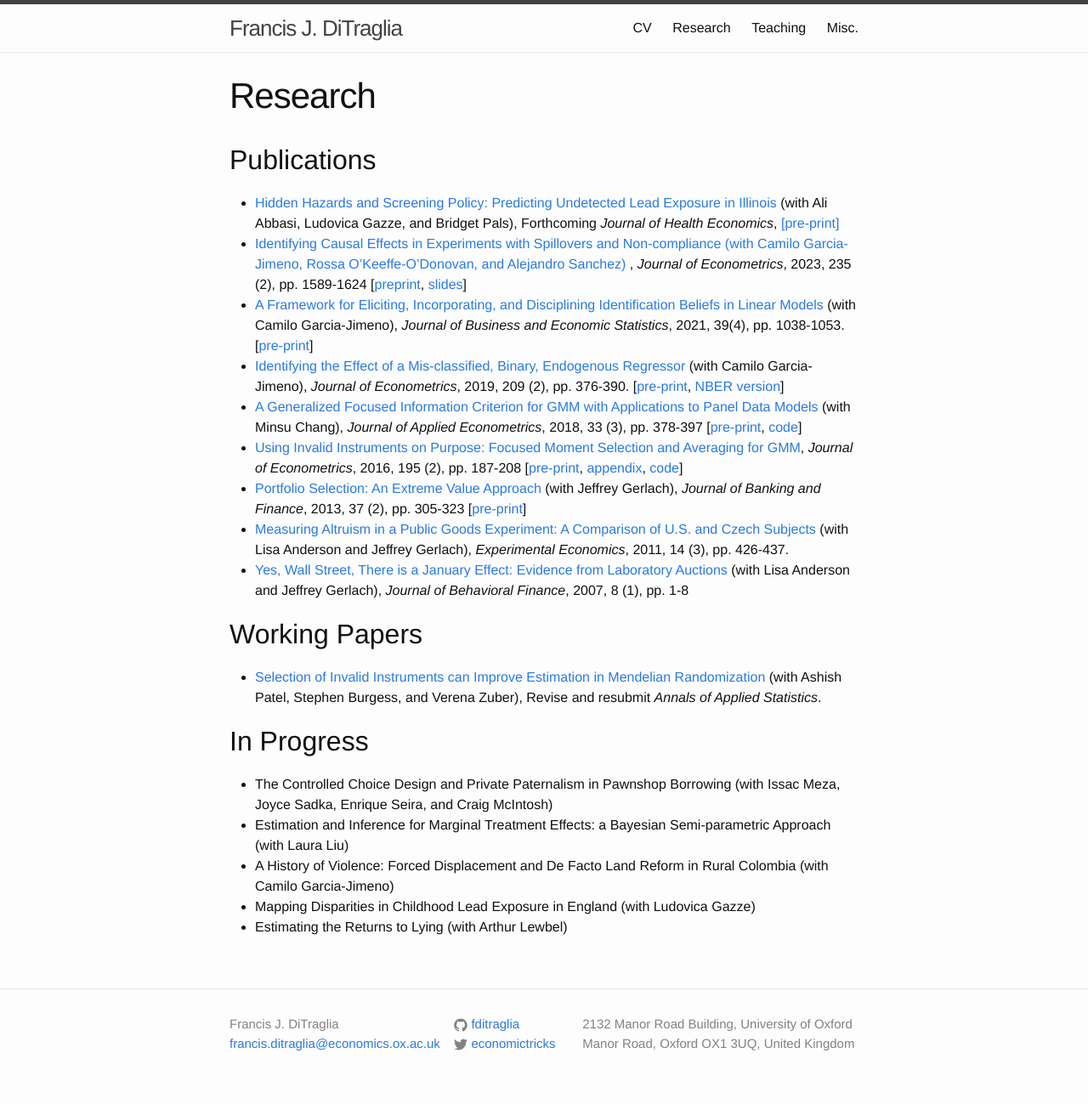
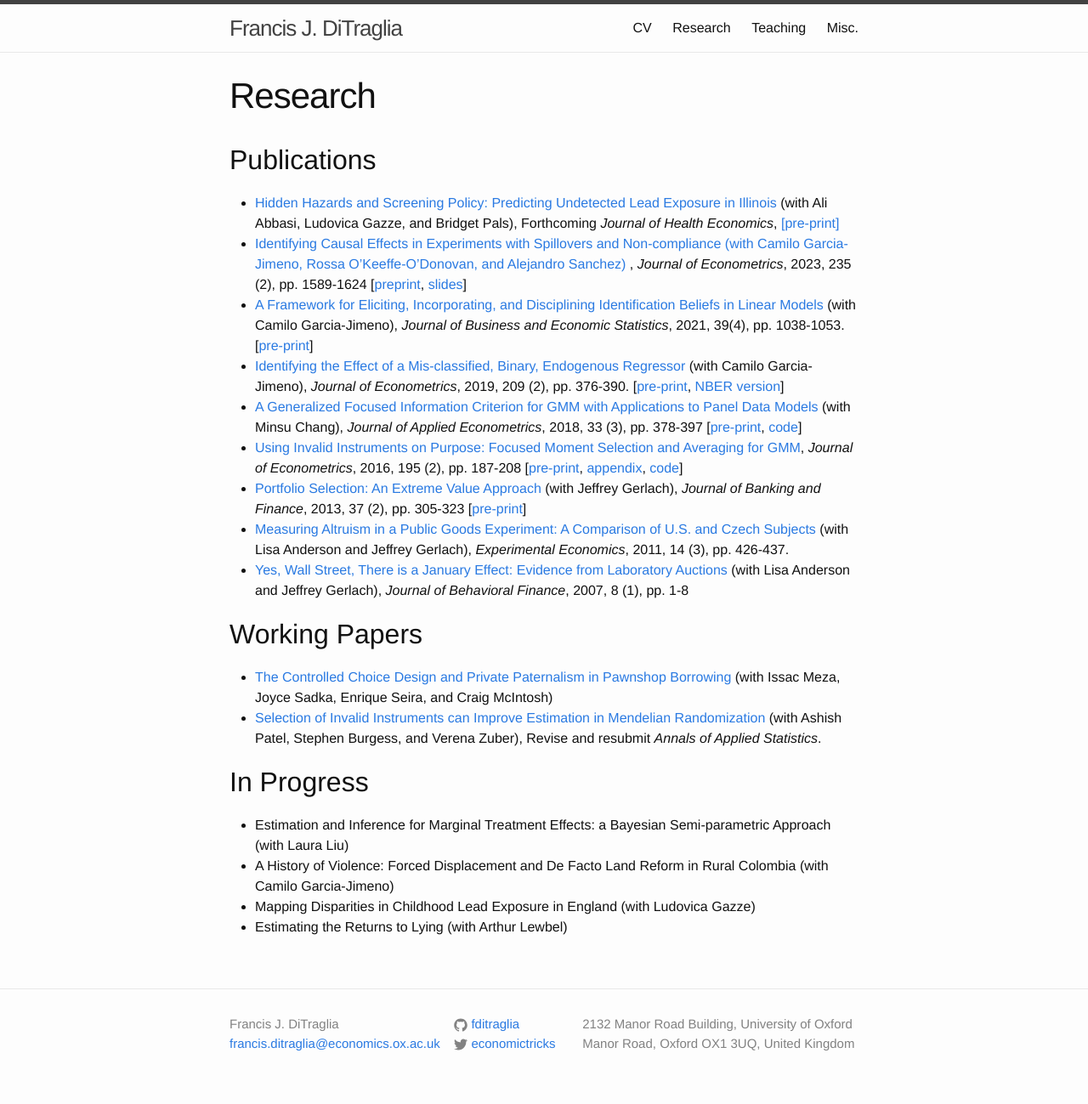
Before and after one commit to fditraglia/fditraglia.github.io, a Jekyll site: the page built from research.md, in a window 1280 px wide. Shown: the whole page at 85% size. Built offline with Jekyll 4.4.1, drawn with Linux system fonts in a browser that asks for light colours; some of the changed lines change nothing that is shown.

Commit message:
post wp etc

```diff
--- a/research.md
+++ b/research.md
@@ -19,10 +19,10 @@ permalink: /research/
 - [Yes, Wall Street, There is a January Effect: Evidence from Laboratory Auctions](http://www.tandfonline.com/doi/abs/10.1080/15427560709337012) (with Lisa Anderson and Jeffrey Gerlach), *Journal of Behavioral Finance*, 2007, 8 (1), pp. 1-8
 
 ## Working Papers
+- [The Controlled Choice Design and Private Paternalism in Pawnshop Borrowing](https://ditraglia.com/pdf/pawn-paper.pdf) (with Issac Meza, Joyce Sadka, Enrique Seira, and Craig McIntosh)
 - [Selection of Invalid Instruments can Improve Estimation in Mendelian Randomization](https://arxiv.org/abs/2107.01513) (with Ashish Patel, Stephen Burgess, and Verena Zuber), Revise and resubmit *Annals of Applied Statistics*.
 
 ## In Progress
-- The Controlled Choice Design and Private Paternalism in Pawnshop Borrowing (with Issac Meza, Joyce Sadka, Enrique Seira, and Craig McIntosh)
 - Estimation and Inference for Marginal Treatment Effects: a Bayesian Semi-parametric Approach (with Laura Liu)
 - A History of Violence: Forced Displacement and De Facto Land Reform in Rural Colombia (with Camilo Garcia-Jimeno)
 - Mapping Disparities in Childhood Lead Exposure in England (with Ludovica Gazze)
```
Also changed, not shown: 2 other files.
